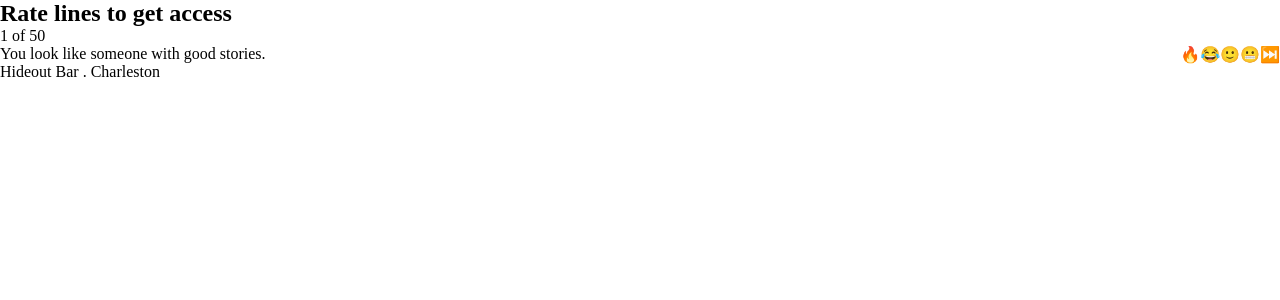
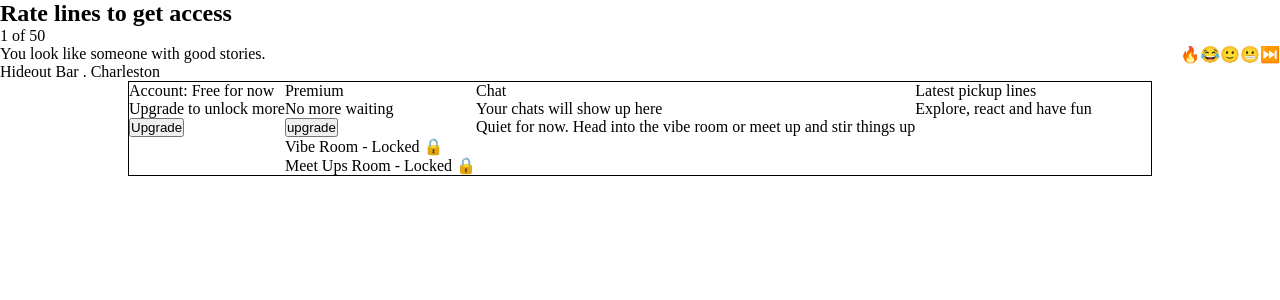
Before and after one commit to gideon-toptal/charming-chad-lite, a React (Vite) app: page /rating in a window 1280 px wide. Shown: the top 300 px of the page. Built offline with nearby package versions, Linux system fonts and the light colour scheme.

Commit message:
Add Dock

```diff
--- /dev/null
+++ b/src/pages/dock/index.tsx
@@ -0,0 +1,41 @@
+export default function Dock() {
+  return (
+    <div
+      style={{
+        display: "flex",
+        border: "1px solid black",
+        width: "80%",
+        margin: "0 auto",
+      }}
+    >
+      <div>
+        <p>Account: Free for now</p>
+        <p>Upgrade to unlock more</p>
+        <button>Upgrade</button>
+      </div>
+
+      <div>
+        <div>
+          <p>Premium</p>
+          <p>No more waiting</p>
+          <button>upgrade</button>
+        </div>
+        <div>
+          <p>Vibe Room - Locked 🔒</p>
+          <p>Meet Ups Room - Locked 🔒</p>
+        </div>
+      </div>
+      <div>
+        <p>Chat</p>
+        <p>Your chats will show up here</p>
+        <p>
+          Quiet for now. Head into the vibe room or meet up and stir things up{" "}
+        </p>
+      </div>
+      <div>
+        <p>Latest pickup lines</p>
+        <p>Explore, react and have fun</p>
+      </div>
+    </div>
+  );
+}
--- a/src/pages/rating/index.tsx
+++ b/src/pages/rating/index.tsx
@@ -1,3 +1,4 @@
+import Dock from "../dock";
 import "./rating.css";
 interface PickupLine {
   id: number;
@@ -63,6 +64,8 @@ export default function RatePickupLines() {
           </div>
         ))}
       </div>
+
+      <Dock />
     </div>
   );
 }
```
